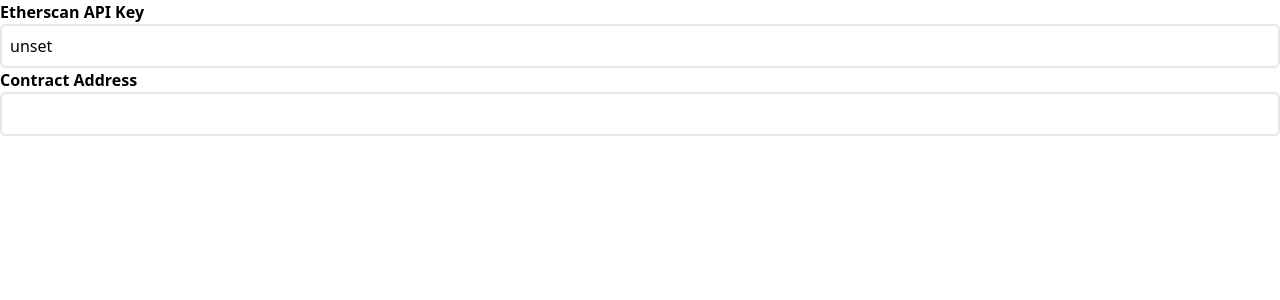
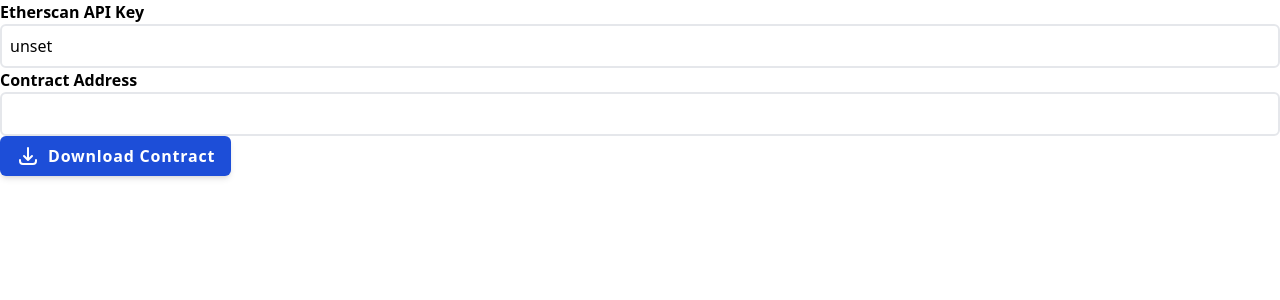
Before and after one commit to correctforward818/contract-downloading, a React (Create React App) app: page / in a window 1280 px wide. Shown: the top 300 px of the page. Built offline with nearby package versions, Linux system fonts and the light colour scheme; no server answers.

Commit message:
Download contract content onClick

```diff
--- a/src/App.jsx
+++ b/src/App.jsx
@@ -1,7 +1,9 @@
-import { useState, useEffect } from "react";
+import { useState } from "react";
 import { AppInput } from "./components/AppInput";
+import { AppButton } from "./components/AppButton";
 import {
-  exportContractContentToZip,
+  exportContractContentsToZip,
+  getContractContentList,
   getContractSourceCode,
 } from "./lib/helpers";
 
@@ -12,16 +14,19 @@
   const [contractAddress, setContractAddress] = useState(
     process.env.REACT_APP_CONTRACT_ADDRESS || ""
   );
-  useEffect(() => {
+
+  const downloadContract = () => {
     (async () => {
       if (apiKey.length !== 34 || contractAddress.length !== 42) {
         return;
       }
       const result = await getContractSourceCode(apiKey, contractAddress);
       const sourceCodes = result.data.result;
-      exportContractContentToZip(sourceCodes, contractAddress);
+      const contractContents = getContractContentList(sourceCodes);
+      exportContractContentsToZip(contractContents, contractAddress);
     })();
-  }, [apiKey, contractAddress]);
+  };
+
   return (
     <div>
       <AppInput
@@ -34,6 +39,25 @@
         value={contractAddress}
         onChange={(e) => setContractAddress(e.target.value)}
       />
+      <AppButton onClick={downloadContract}>
+        <div className="flex gap-2">
+          <svg
+            xmlns="http://www.w3.org/2000/svg"
+            className="h-6 w-6"
+            fill="none"
+            viewBox="0 0 24 24"
+            stroke="currentColor"
+          >
+            <path
+              strokeLinecap="round"
+              strokeLinejoin="round"
+              strokeWidth={2}
+              d="M4 16v1a3 3 0 003 3h10a3 3 0 003-3v-1m-4-4l-4 4m0 0l-4-4m4 4V4"
+            />
+          </svg>{" "}
+          <span>Download Contract</span>
+        </div>
+      </AppButton>
     </div>
   );
 }
--- /dev/null
+++ b/src/components/AppButton.jsx
@@ -0,0 +1,12 @@
+export const AppButton = ({ className, onClick, children }) => {
+  return (
+    <button
+      className={`px-4 py-2 min-w-max text-white font-semibold tracking-wider rounded-md shadow-md active:bg-blue-800 active:shadow-none ${
+        className ? className : "bg-blue-700"
+      }`}
+      onClick={onClick}
+    >
+      {children}
+    </button>
+  );
+};
--- a/src/lib/helpers.js
+++ b/src/lib/helpers.js
@@ -12,15 +12,31 @@
   return JSON.parse(sourceCode.substr(1, sourceCode.length - 2));
 };
 
-export const exportContractContentToZip = (sourceCodes, contractAddress) => {
-  var zip = new JSZip();
+export const getContractContentList = (sourceCodes) => {
+  const contractContent = [];
+  // is array?
   for (const sourceCode of sourceCodes) {
     const parsedSourceCode = parseSourceCodeObject(sourceCode.SourceCode);
-    for (const [fileName, contentObj] of Object.entries(
-      parsedSourceCode.sources
-    )) {
-      zip.file(fileName, contentObj.content);
-    }
+    const sourceObjects = Object.entries(parsedSourceCode.sources).map(
+      (sourceObject) => {
+        return {
+          path: sourceObject[0],
+          content: sourceObject[1].content,
+        };
+      }
+    );
+    contractContent.push(...sourceObjects);
+  }
+  return contractContent;
+};
+
+export const exportContractContentsToZip = (
+  contractContents,
+  contractAddress
+) => {
+  var zip = new JSZip();
+  for (const contractContent of contractContents) {
+    zip.file(contractContent.path, contractContent.content);
   }
   zip.generateAsync({ type: "blob" }).then(function (content) {
     saveAs(content, `contract_${contractAddress}.zip`);
```
